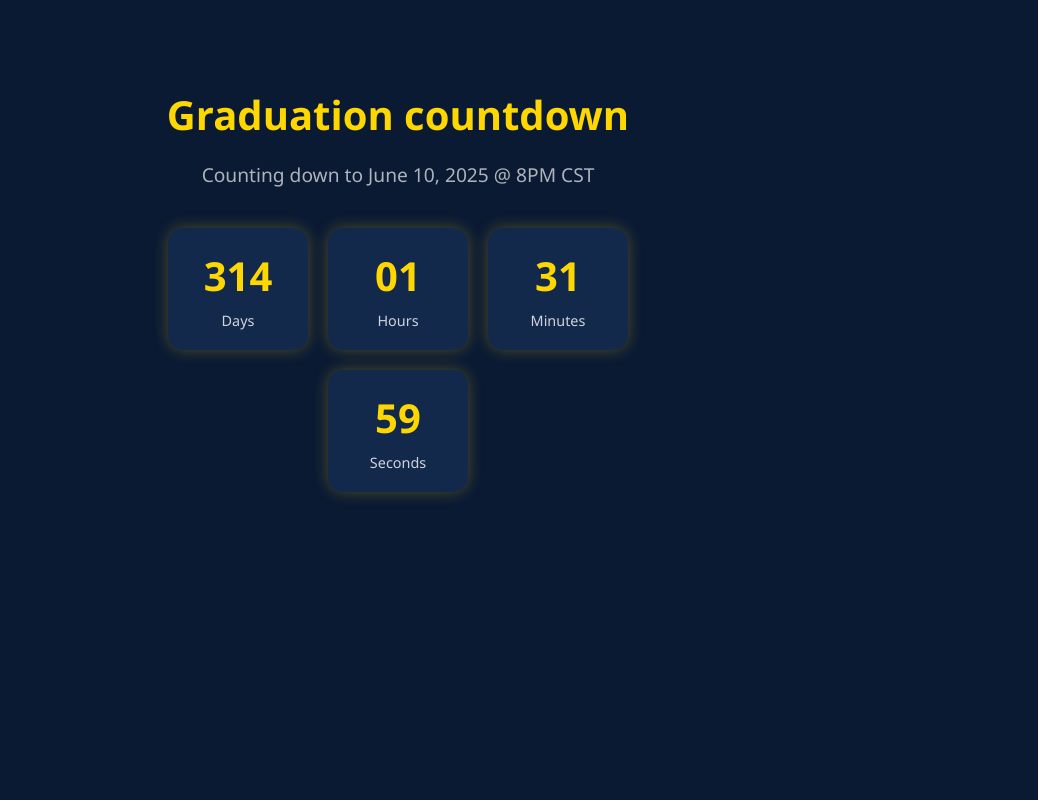
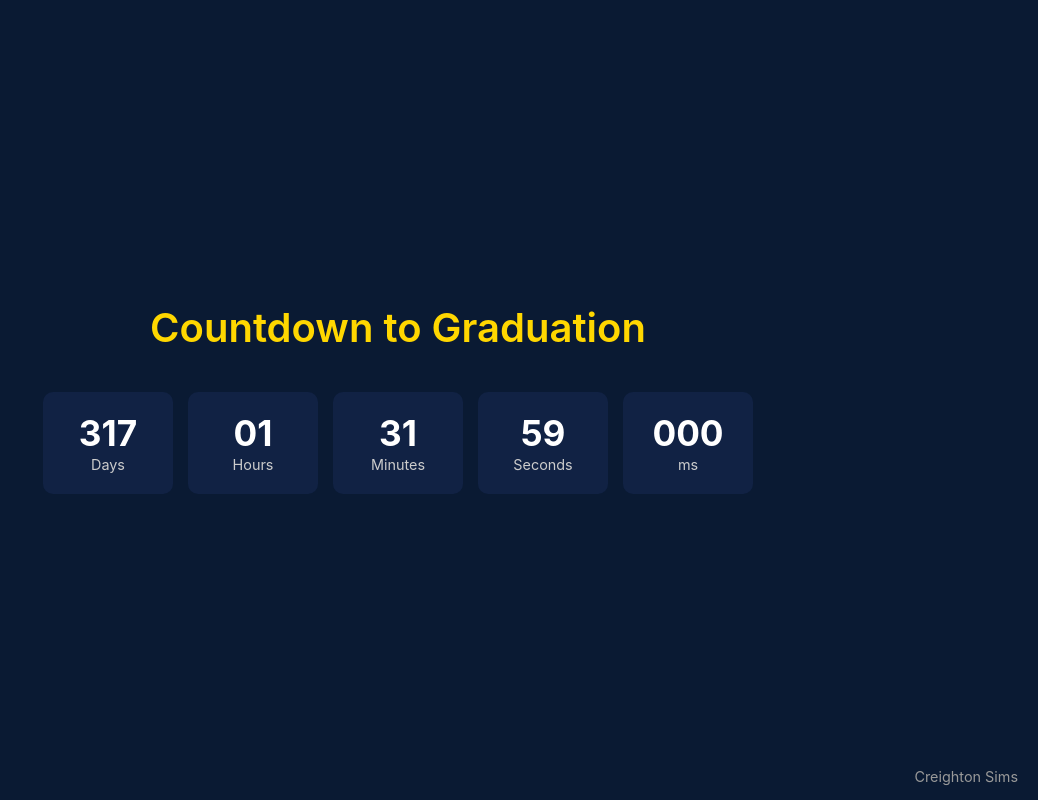
Before and after one commit to Creightonsims/Class-of-2026-countdown, a plain HTML site: page index.html in a window 1280 px wide. Shown: the whole page, without its empty margins (242-1280 px from the left). Drawn offline with Linux system fonts and the light colour scheme.

Commit message:
Add files via upload

```diff
--- /dev/null
+++ b/confetti.min.js
@@ -0,0 +1,17 @@
+/*!
+ * Confetti.js (Placeholder version)
+ */
+const confetti = {
+  start: function () {
+    const canvas = document.getElementById('confetti-canvas');
+    const ctx = canvas.getContext('2d');
+    canvas.width = window.innerWidth;
+    canvas.height = window.innerHeight;
+    ctx.fillStyle = 'rgba(255, 215, 0, 0.7)';
+    for (let i = 0; i < 200; i++) {
+      ctx.beginPath();
+      ctx.arc(Math.random() * canvas.width, Math.random() * canvas.height, Math.random() * 6 + 2, 0, 2 * Math.PI);
+      ctx.fill();
+    }
+  }
+};
--- a/index.html
+++ b/index.html
@@ -3,33 +3,24 @@
 <head>
   <meta charset="UTF-8" />
   <meta name="viewport" content="width=device-width, initial-scale=1.0" />
-  <title>Class of 2026 Countdown</title>
+  <title>Countdown to Graduation</title>
   <link rel="stylesheet" href="style.css" />
 </head>
 <body>
   <div class="container">
-    <h1>Graduation countdown</h1>
-    <p>Counting down to June 10, 2025 @ 8PM CST</p>
-    <div class="countdown">
-      <div class="time-block">
-        <span id="days">00</span>
-        <label>Days</label>
-      </div>
-      <div class="time-block">
-        <span id="hours">00</span>
-        <label>Hours</label>
-      </div>
-      <div class="time-block">
-        <span id="minutes">00</span>
-        <label>Minutes</label>
-      </div>
-      <div class="time-block">
-        <span id="seconds">00</span>
-        <label>Seconds</label>
-      </div>
+    <h1>Countdown to Graduation</h1>
+    <div class="countdown" id="countdown">
+      <div class="time-block"><span id="days">00</span><label>Days</label></div>
+      <div class="time-block"><span id="hours">00</span><label>Hours</label></div>
+      <div class="time-block"><span id="minutes">00</span><label>Minutes</label></div>
+      <div class="time-block"><span id="seconds">00</span><label>Seconds</label></div>
+      <div class="time-block"><span id="milliseconds">000</span><label>ms</label></div>
     </div>
     <div id="message"></div>
+    <footer>Creighton Sims</footer>
   </div>
+  <canvas id="confetti-canvas"></canvas>
+  <script src="confetti.min.js"></script>
   <script src="script.js"></script>
 </body>
 </html>
--- a/script.js
+++ b/script.js
@@ -1,11 +1,18 @@
-const targetDate = new Date("May 20, 2026 20:00:00 GMT-0500").getTime();
+
+const targetDate = new Date("2026-05-23T20:00:00-05:00").getTime();
+let confettiStarted = false;
 
 function updateCountdown() {
   const now = new Date().getTime();
   const distance = targetDate - now;
 
-  if (distance < 0) {
-    document.getElementById("countdown").innerHTML = "🎉 It's time!";
+  if (distance <= 0) {
+    document.getElementById("countdown").style.display = "none";
+    document.getElementById("message").innerHTML = "🎉 We did it!";
+    if (!confettiStarted) {
+      confetti.start();
+      confettiStarted = true;
+    }
     return;
   }
 
@@ -13,12 +20,14 @@ function updateCountdown() {
   const hours = Math.floor((distance % (1000 * 60 * 60 * 24)) / (1000 * 60 * 60));
   const minutes = Math.floor((distance % (1000 * 60 * 60)) / (1000 * 60));
   const seconds = Math.floor((distance % (1000 * 60)) / 1000);
+  const milliseconds = Math.floor(distance % 1000);
 
   document.getElementById("days").textContent = days.toString().padStart(2, "0");
   document.getElementById("hours").textContent = hours.toString().padStart(2, "0");
   document.getElementById("minutes").textContent = minutes.toString().padStart(2, "0");
   document.getElementById("seconds").textContent = seconds.toString().padStart(2, "0");
+  document.getElementById("milliseconds").textContent = milliseconds.toString().padStart(3, "0");
 }
 
-setInterval(updateCountdown, 1000);
+setInterval(updateCountdown, 50);
 updateCountdown();
--- a/style.css
+++ b/style.css
@@ -1,60 +1,82 @@
+
 body {
-  background-color: #0a1a33; /* Navy */
-  color: #ffd700; /* Gold */
-  font-family: 'Segoe UI', Tahoma, Geneva, Verdana, sans-serif;
-  text-align: center;
   margin: 0;
   padding: 0;
+  background-color: #0a1a33;
+  color: white;
+  font-family: -apple-system, BlinkMacSystemFont, 'Segoe UI', Roboto, Helvetica, Arial, sans-serif;
+  display: flex;
+  justify-content: center;
+  align-items: center;
+  height: 100vh;
+  text-align: center;
+  flex-direction: column;
+  overflow: hidden;
 }
 
 .container {
-  max-width: 600px;
-  margin: auto;
-  padding: 60px 20px;
+  padding: 20px;
+  max-width: 90%;
+  z-index: 2;
+  position: relative;
 }
 
 h1 {
   font-size: 2.5rem;
-  margin-bottom: 10px;
-}
-
-p {
-  font-size: 1.2rem;
+  font-weight: 600;
   margin-bottom: 40px;
-  color: #ffffffaa;
+  color: #ffd700;
 }
 
 .countdown {
   display: flex;
   justify-content: center;
   flex-wrap: wrap;
-  gap: 20px;
+  gap: 15px;
 }
 
 .time-block {
-  background: #13294b;
+  background-color: #112244;
   padding: 20px;
-  border-radius: 15px;
-  min-width: 100px;
-  box-shadow: 0 0 15px #ffd70044;
+  border-radius: 10px;
+  min-width: 90px;
 }
 
 .time-block span {
   display: block;
-  font-size: 2.5rem;
+  font-size: 2.2rem;
   font-weight: bold;
-  color: #ffd700;
+  color: #ffffff;
 }
 
 .time-block label {
-  margin-top: 8px;
-  display: block;
   font-size: 0.9rem;
-  color: #ffffffcc;
+  color: #cccccc;
+  margin-top: 5px;
 }
 
 #message {
+  font-size: 2rem;
+  font-weight: bold;
+  color: #ffd700;
   margin-top: 30px;
-  font-size: 1.5rem;
-  color: #ffffff;
 }
+
+footer {
+  position: fixed;
+  bottom: 15px;
+  right: 20px;
+  font-size: 0.9rem;
+  color: #999999;
+  z-index: 2;
+}
+
+#confetti-canvas {
+  position: fixed;
+  top: 0;
+  left: 0;
+  width: 100%;
+  height: 100%;
+  pointer-events: none;
+  z-index: 1;
+}
```
